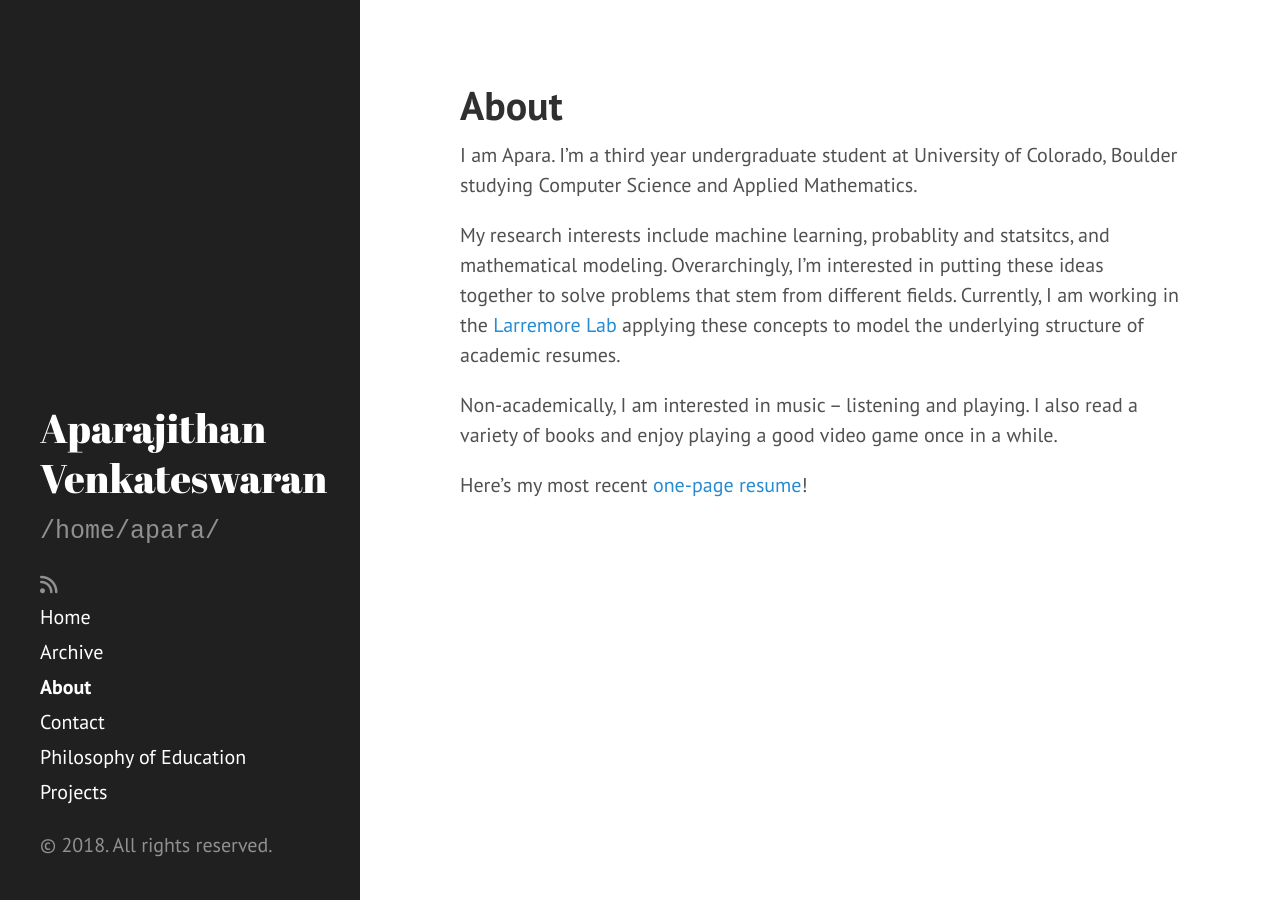
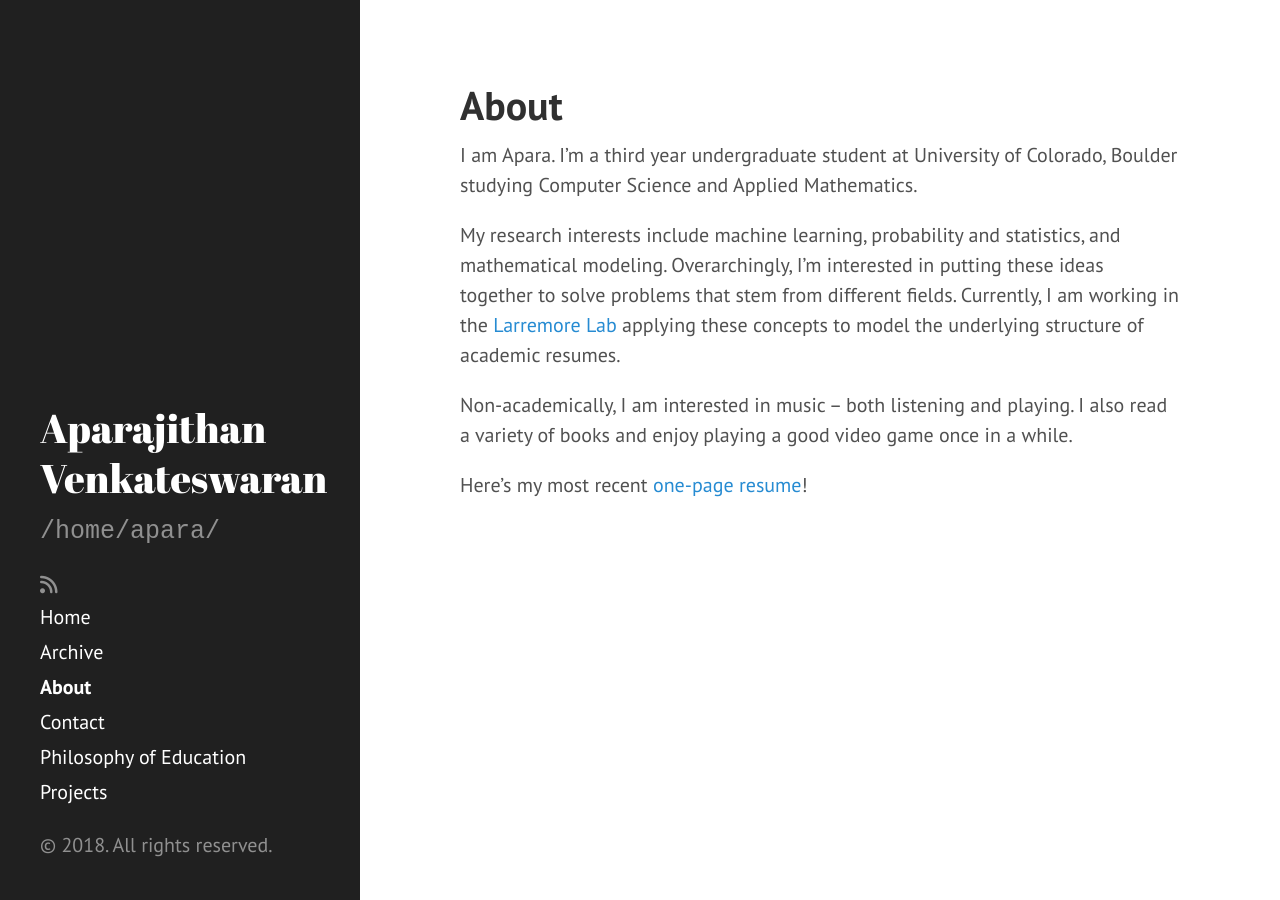
Before and after one commit to AparaV/aparavenkat.com, a Jekyll site: the page built from bio.md, in a window 1280 px wide. Built offline with Jekyll 4.4.1, drawn with Linux system fonts in a browser that asks for light colours; nearby versions of some CDN libraries.

Commit message:
Fix typos and update resume

```diff
--- a/bio.md
+++ b/bio.md
@@ -5,8 +5,8 @@
 
 I am Apara. I'm a third year undergraduate student at University of Colorado, Boulder studying Computer Science and Applied Mathematics.
 
-My research interests include machine learning, probablity and statsitcs, and mathematical modeling. Overarchingly, I'm interested in putting these ideas together to solve problems that stem from different fields. Currently, I am working in the [Larremore Lab](http://danlarremore.com/){:target="_blank"} applying these concepts to model the underlying structure of academic resumes.
+My research interests include machine learning, probability and statistics, and mathematical modeling. Overarchingly, I'm interested in putting these ideas together to solve problems that stem from different fields. Currently, I am working in the [Larremore Lab](http://danlarremore.com/){:target="_blank"} applying these concepts to model the underlying structure of academic resumes.
 
-Non-academically, I am interested in music -- listening and playing. I also read a variety of books and enjoy playing a good video game once in a while.
+Non-academically, I am interested in music -- both listening and playing. I also read a variety of books and enjoy playing a good video game once in a while.
 
 Here's my most recent [one-page resume](/assets/pdf/AparajithanVenkateswaran.pdf){:target="_blank"}!
```
Also changed, not shown: 1 other file.
